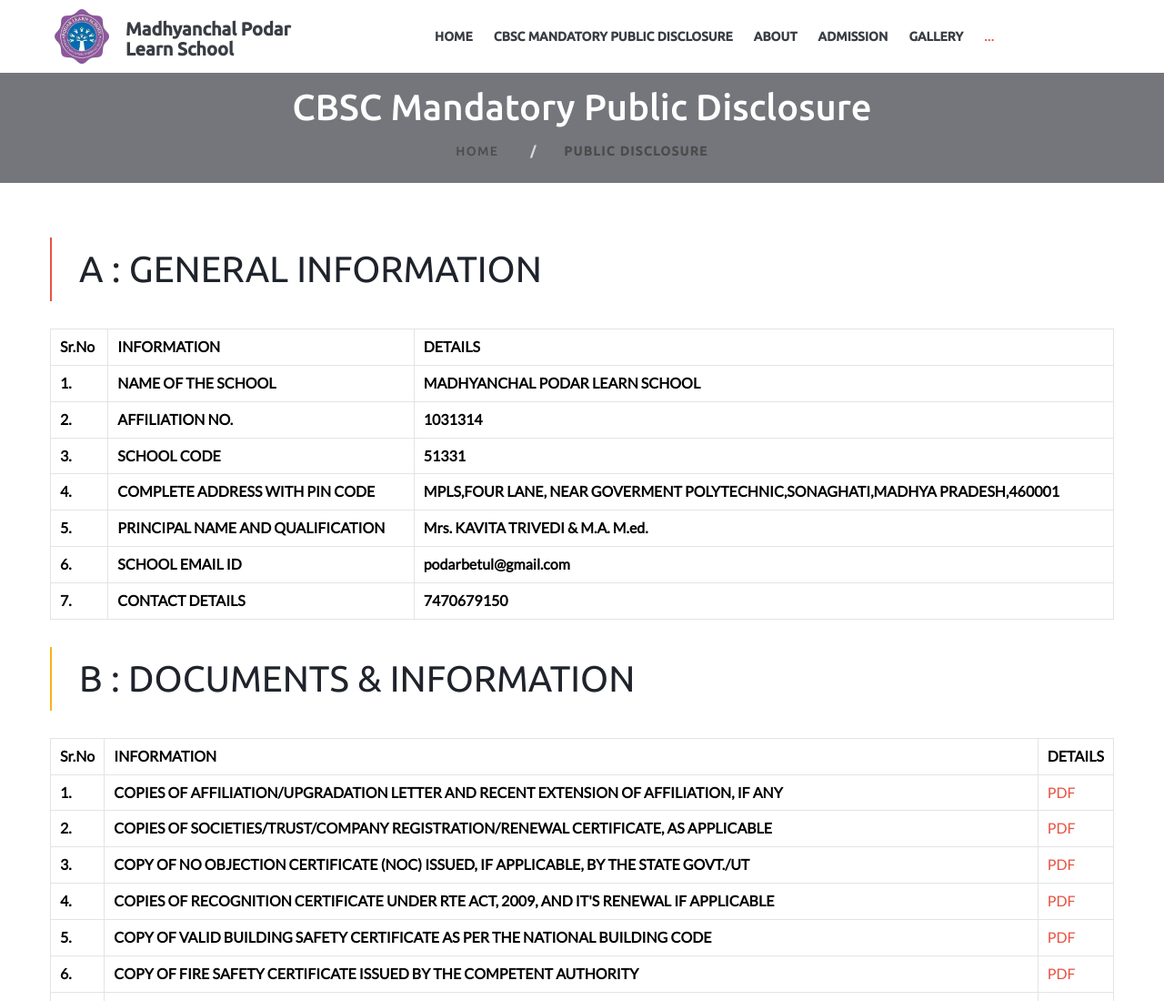
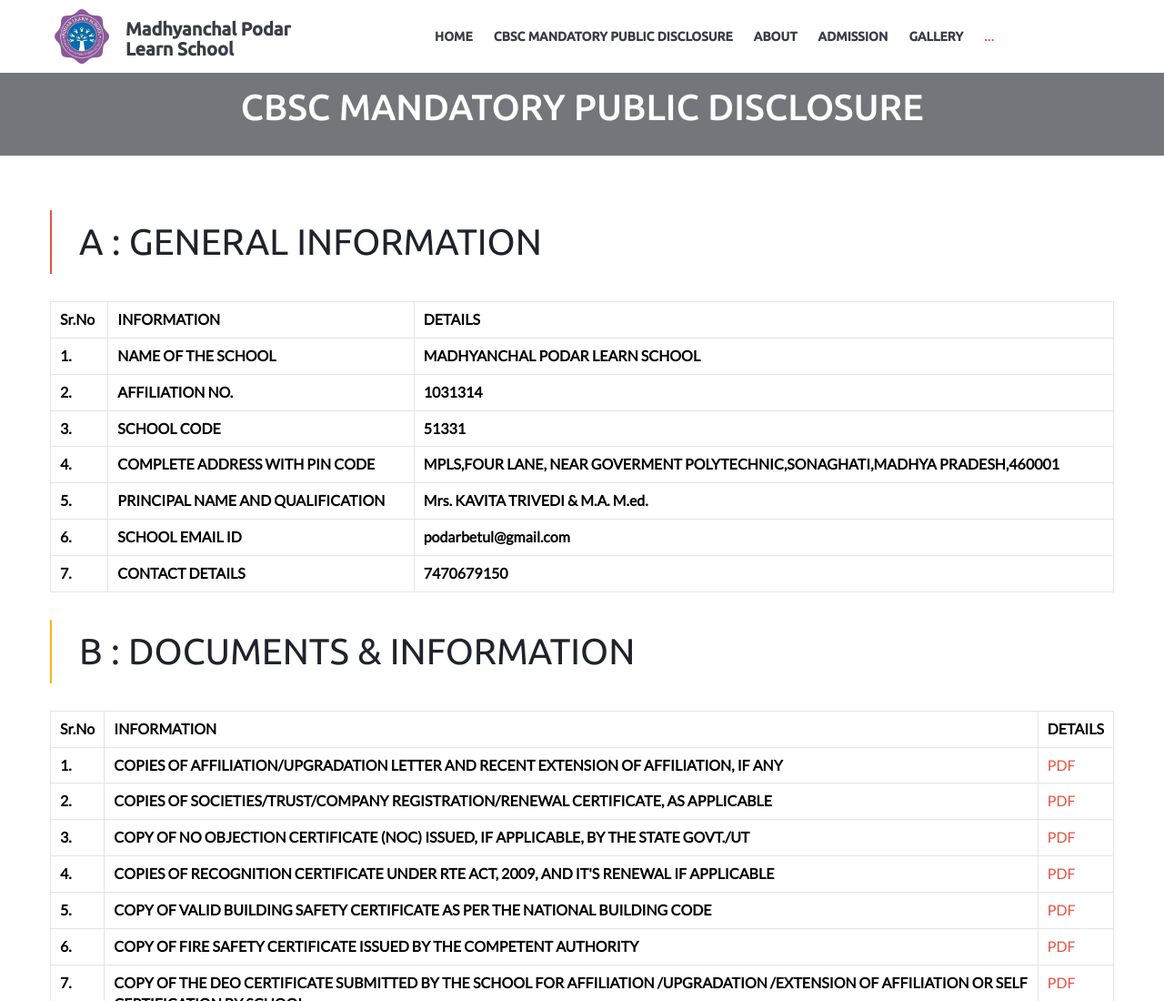
Before and after one commit to Social-town-media-pvt-ltd/mplsbetul_web, a plain HTML site: page public-disclosure.html in a window 1280 px wide. Shown: the top 1100 px of the page at 91% size. Drawn offline with Linux system fonts and the light colour scheme; files whose address does not match are found by name.

Commit message:
CBSE MANDOTROY PULIC DISCLOSURE

```diff
--- a/public-disclosure.html
+++ b/public-disclosure.html
@@ -62,12 +62,9 @@
 				<div class="container">
 					<div class="row">
 						<div class="col-sm-12 text-center" >
-							<h2 style="color:white;">CBSC Mandatory Public Disclosure</h2>
+							<h2 style="color:white;">CBSC MANDATORY PUBLIC DISCLOSURE</h2>
 							<ol class="breadcrumb greylinks">
-								<li> <a href="index.html" style="color: black; font-weight: 500;">
-										Home
-									</a> </li>
-								<li class="active" style="color: black; font-weight: 600;">Public Disclosure</li>
+
 							</ol>
 						</div>
 					</div>
```
